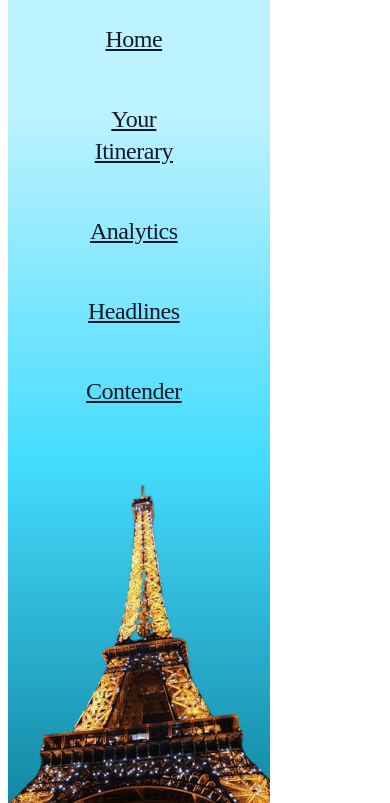
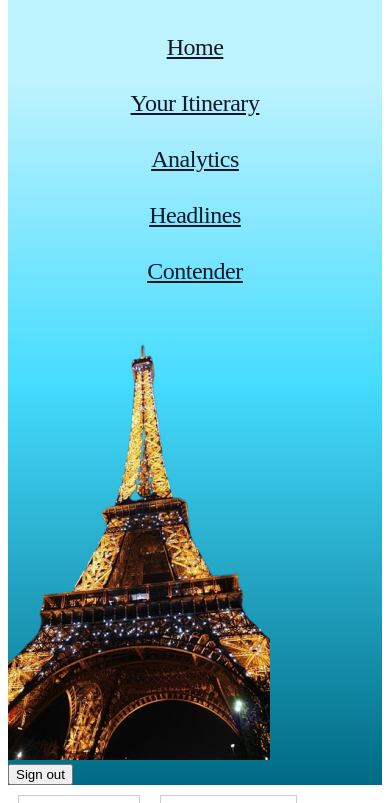
Before and after one commit to Adityasah2004/Olympulse_Website, a PHP site: page /Contender.html in a window 390 px wide. Shown: the part 109-912 px from the top of the page. Run offline with PHP 8.4, Linux system fonts and the light colour scheme.

Commit message:
[ADDED]made the css responsive for the sidebar navigation

```diff
--- a/contender.css
+++ b/contender.css
@@ -1,11 +1,12 @@
-.sidebar-container{
-    width: 262px;
-height: 1024px;
+.sidebar-container {
+  width: 100%;
+  max-width: 262px;
+  height: 100vh;
   flex-shrink: 0;
   background: linear-gradient(0deg, #006B84 0%, #45DCFF 45.31%, #BDF2FF 79.17%);
 }
 
-.circle{
+.circle {
   width: 100px;
   height: 100px;
   flex-shrink: 0;
@@ -13,14 +14,13 @@ border-radius: 100px;
   background: url(<path-to-image>), lightgray 50% / cover no-repeat;
 }
 
-.sidebar{
+.sidebar {
   display: flex;
-width: 222px;
-height: 460px;
   flex-direction: column;
   align-items: flex-start;
   gap: 15px;
   flex-shrink: 0;
+  padding: 20px;
 }
 
 .sidebar ul {
@@ -31,16 +31,14 @@ flex-shrink: 0;
 
 .sidebar ul li {
   display: flex;
-padding: 24px 78px;
   justify-content: center;
   align-items: center;
   gap: 8px;
-flex: 1 0 0;
-align-self: stretch;
   border-radius: 100px;
+  padding: 12px 26px;
 }
 
-.sidebar ul li a{
+.sidebar ul li a {
   color: #111827;
   text-align: center;
   font-family: Rubik;
@@ -51,22 +49,21 @@ line-height: 32px;
   letter-spacing: -0.48px;
 }
 
-.photo{
-    width: 263px;
-height: 441px;
+.photo {
+  width: 100%;
+  height: auto;
   flex-shrink: 0;
-
 }
 
-.Sign_Out_Button{
+.Sign_Out_Button {
   display: inline-flex;
-padding: 14px 53px;
   justify-content: center;
   align-items: center;
   gap: 8px;
   border-radius: 24px;
   background: #23D5FF;
   box-shadow: 0px 4px 50px 0px rgba(0, 0, 0, 0.25);
+  padding: 10px 30px;
 }
 
 .profile {
@@ -85,3 +82,38 @@ box-shadow: 0px 4px 50px 0px rgba(0, 0, 0, 0.25);
 .profile h2 {
   margin-top: 5px;
 }
+
+/* Media Queries */
+
+@media (max-width: 768px) {
+  .sidebar-container {
+    width: 100%;
+    max-width: none;
+    height: auto;
+  }
+
+  .sidebar {
+    flex-direction: row;
+    flex-wrap: wrap;
+    justify-content: center;
+  }
+
+  .sidebar ul li {
+    flex: 0 0 calc(50% - 16px);
+  }
+}
+
+@media (max-width: 480px) {
+  .sidebar ul li {
+    flex: 0 0 100%;
+  }
+
+  .photo {
+    width: 100%;
+    height: auto;
+  }
+
+  .Sign_Out_Button {
+    width: 100%;
+  }
+}
```
Lines whose indentation alone changed are shown as unchanged.
